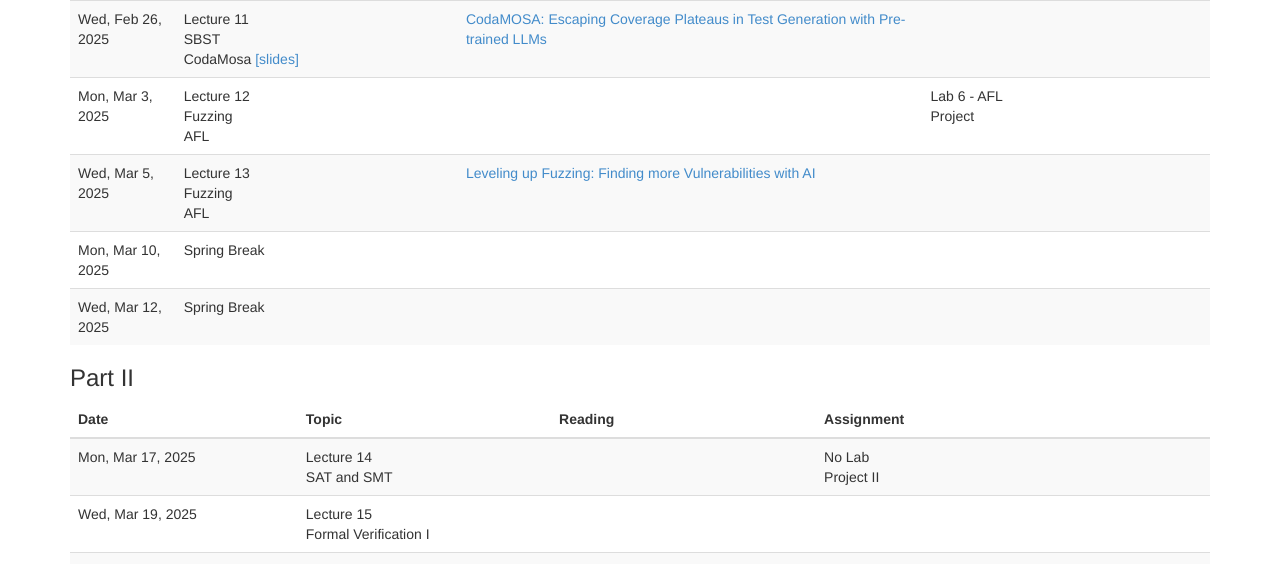
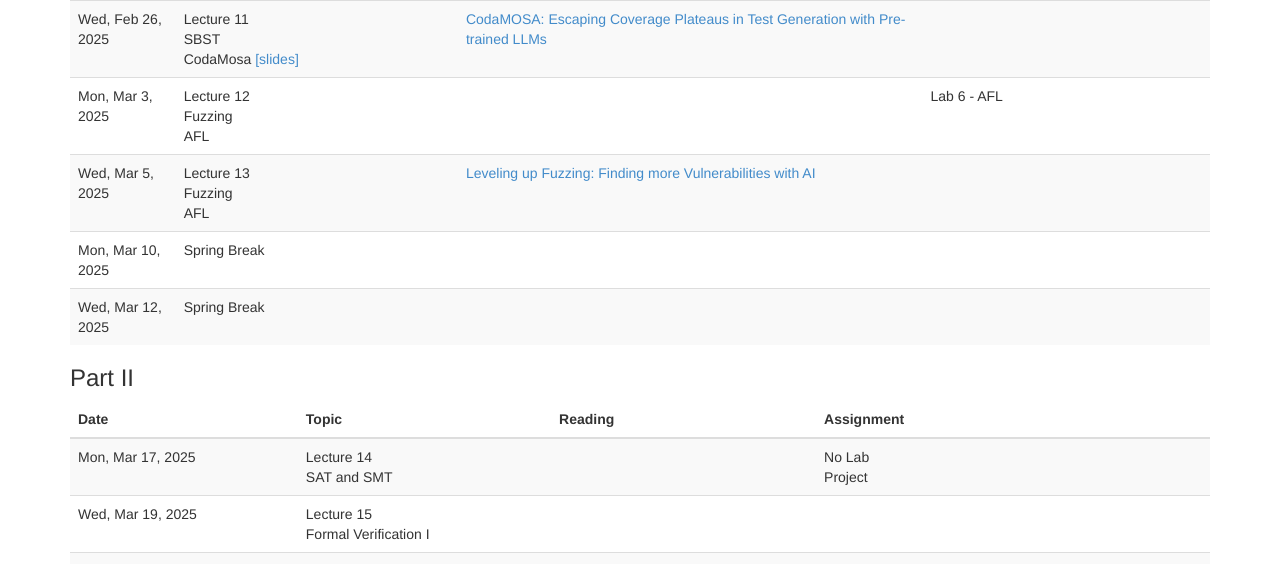
Before and after one commit to bmc-cs-software-analysis/383, a Jekyll site: the page built from schedule.md, in a window 1280 px wide and 900 px high, scrolled down 930 px. Shown: the part 152-716 px from the top of the window. Built offline with Jekyll 4.4.1, drawn with Linux system fonts in a browser that asks for light colours; nearby versions of some CDN libraries.

Commit message:
move project

```diff
--- a/_data/schedule.yaml
+++ b/_data/schedule.yaml
@@ -178,7 +178,7 @@
           #    deadline: 2025-02-29
         -
           #deadline: 2023-10-27
-          title: "Project"
+          #title: "Project"
           #_url: "labs/Lab00.html"
     -
       date: 2025-03-05
@@ -208,7 +208,7 @@
         -
             title: "No Lab"
         -
-            title: "Project II"
+            title: "Project"
 
       #readings:
       #    -
```
